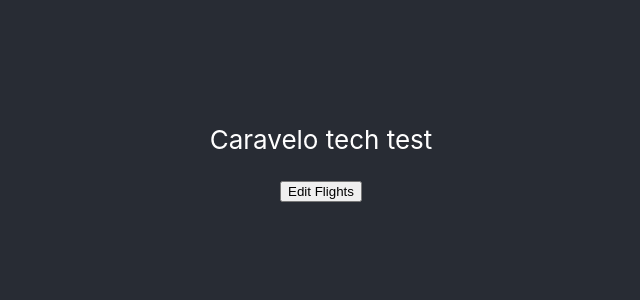
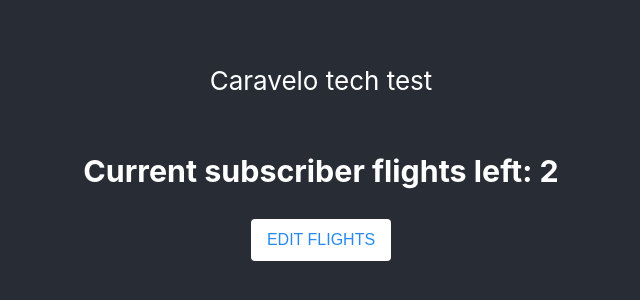
Before and after one commit to aranchafoz/flights-modal, a React (Create React App) app: page / in a window 1280 px wide. Shown: the part 250-550 px from the top of the page, without its empty margins (319-959 px from the left). Built offline with nearby package versions, Linux system fonts and the light colour scheme.

Commit message:
feat: use new button component

```diff
--- a/src/App.tsx
+++ b/src/App.tsx
@@ -1,10 +1,15 @@
 import { useState } from "react";
 import "./App.css";
 import { EditSubscriberFlightsModal } from "./components/EditSubscriberFlightsModal";
+import { Button } from "./components/Button";
+
+const SUBSCRIBER_FLIGHTS_LEFT = 2;
 
 function App() {
   const [isModalOpen, setIsModalOpen] = useState(false);
-  const [subscriberFlightsLeft, setSubscriberFlightsLeft] = useState(2);
+  const [subscriberFlightsLeft, setSubscriberFlightsLeft] = useState(
+    SUBSCRIBER_FLIGHTS_LEFT
+  );
 
   const handleOpenModal = () => {
     setIsModalOpen(true);
@@ -14,16 +19,25 @@ function App() {
     setIsModalOpen(false);
   };
 
+  const handleSubmit = (newFlightsLeft: number, motive: string) => {
+    setSubscriberFlightsLeft(newFlightsLeft);
+    setIsModalOpen(false);
+  };
+
   return (
     <div className="App">
       <header className="App-header">
         <p>Caravelo tech test</p>
-        <button onClick={handleOpenModal}>Edit Flights</button>
+        <h3>Current subscriber flights left: {subscriberFlightsLeft}</h3>
+        <Button variant="secondary" onClick={handleOpenModal}>
+          EDIT FLIGHTS
+        </Button>
       </header>
       {isModalOpen && (
         <EditSubscriberFlightsModal
           flightsLeft={subscriberFlightsLeft}
           onClose={handleCloseModal}
+          onSubmit={handleSubmit}
         />
       )}
     </div>
--- a/src/components/EditSubscriberFlightsModal/EditSubscriberFlightsModal.tsx
+++ b/src/components/EditSubscriberFlightsModal/EditSubscriberFlightsModal.tsx
@@ -14,7 +14,6 @@ import {
   Selector,
   FormColumns,
   SelectorWrapper,
-  SubmitButton,
   ModalButtonWrapper,
 } from "./EditSubscriberFlightsModal.styles";
 import {
@@ -23,6 +22,7 @@ import {
   editQuotaTypes,
 } from "../../constants/editQuotaReasons";
 import icons from "../../icons";
+import { Button } from "../Button";
 
 const MIN_FLIGTHS_LEFT = 0;
 const MAX_FLIGHTS_LEFT = 3;
@@ -127,13 +127,13 @@ export const EditSubscriberFlightsModal = ({
           </SelectorWrapper>
         </FormColumns>
         <ModalButtonWrapper>
-          <SubmitButton
-            data-testid="save-changes-button"
+          <Button
+            testId="save-changes-button"
             disabled={!canSaveChanges}
             onClick={handleSubmit}
           >
             Save changes
-          </SubmitButton>
+          </Button>
         </ModalButtonWrapper>
       </ModalContent>
     </ModalWrapper>
```
